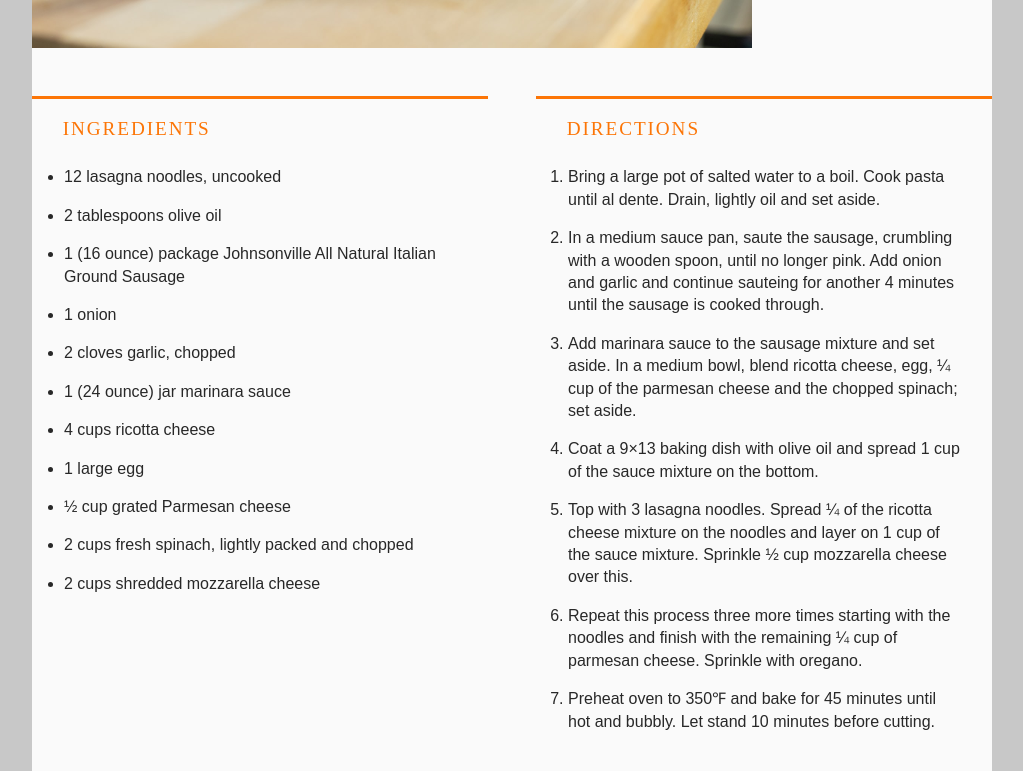
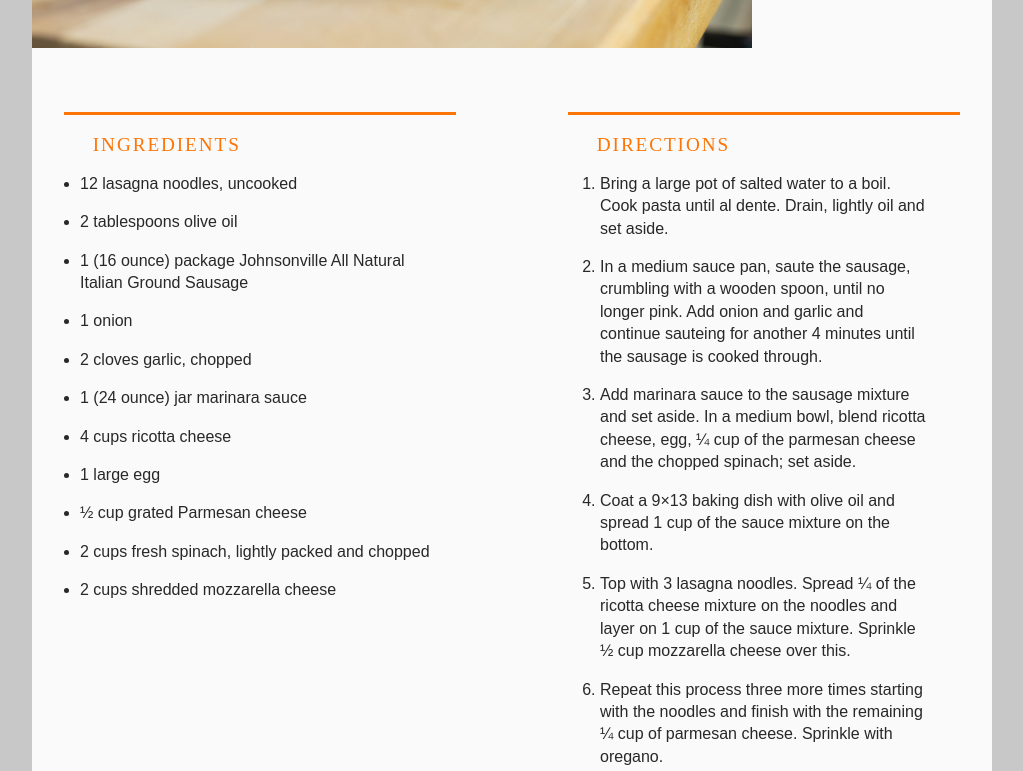
Before and after one commit to emilyvitanatchi/emilyvitanatchi.github.io, a plain HTML site: page grc338/css-grid-layout/index.html in a window 1280 px wide. Shown: the part 555-1326 px from the top of the page, without its empty margins (128-1151 px from the left). Drawn offline with Linux system fonts and the light colour scheme; a web font is replaced by a local one.

Commit message:
Update lasagnastyle.css

```diff
--- a/grc338/css-grid-layout/lasagnastyle.css
+++ b/grc338/css-grid-layout/lasagnastyle.css
@@ -44,6 +44,11 @@ figcaption {
     font-weight: 400;
     font-style: italic;
     padding: 2em 2em ; /* You want three values. */
+
+}
+
+section {
+    padding: 1em 2em 3em;
 }
 
 h1 {
@@ -71,7 +76,7 @@ h2 {
 }
 
 h3 {
-	padding: 1em 1.6em 0.5em;
+	padding: 1em 1.5em 0em;
 	font-size: 1.2em;
 	color: #fc7506;
 	text-transform: uppercase;
@@ -84,7 +89,7 @@ h3 {
 
 
 ul {
-	margin: 1em 1em 1em;
+	/* margin: 1em 1em 1em; */
 }
 
 li {
```
